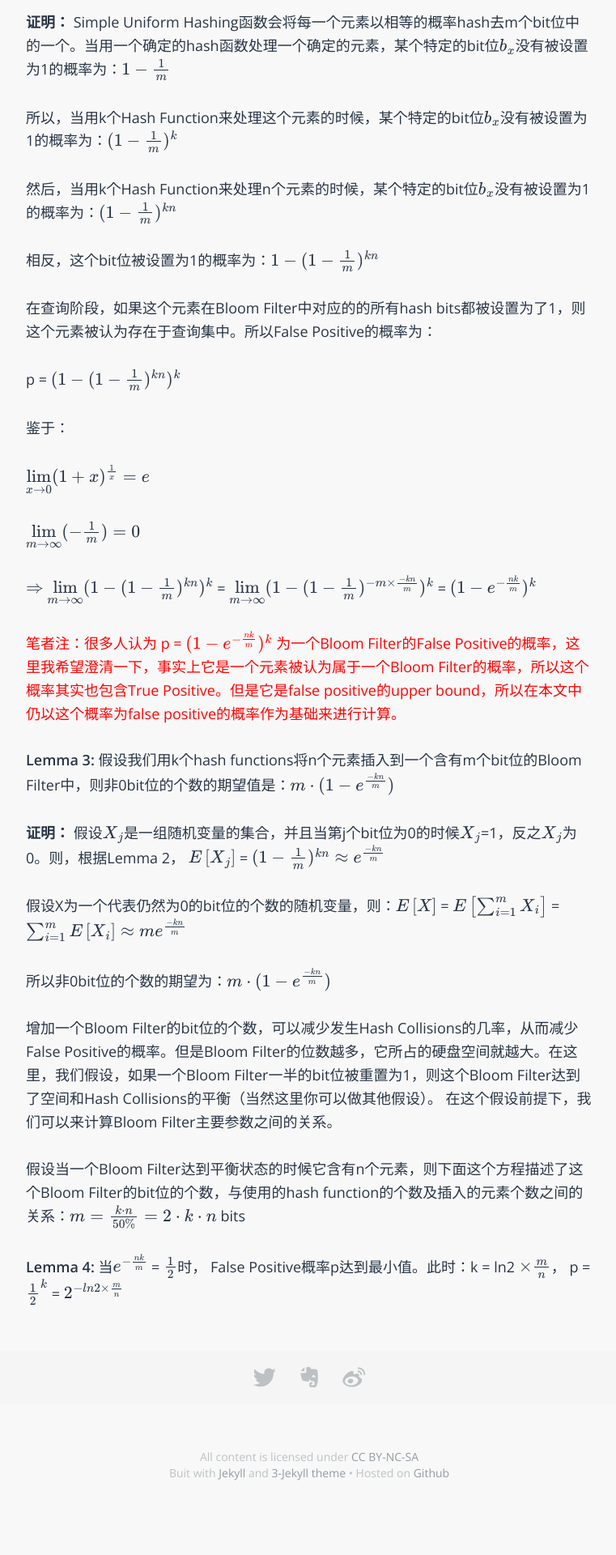
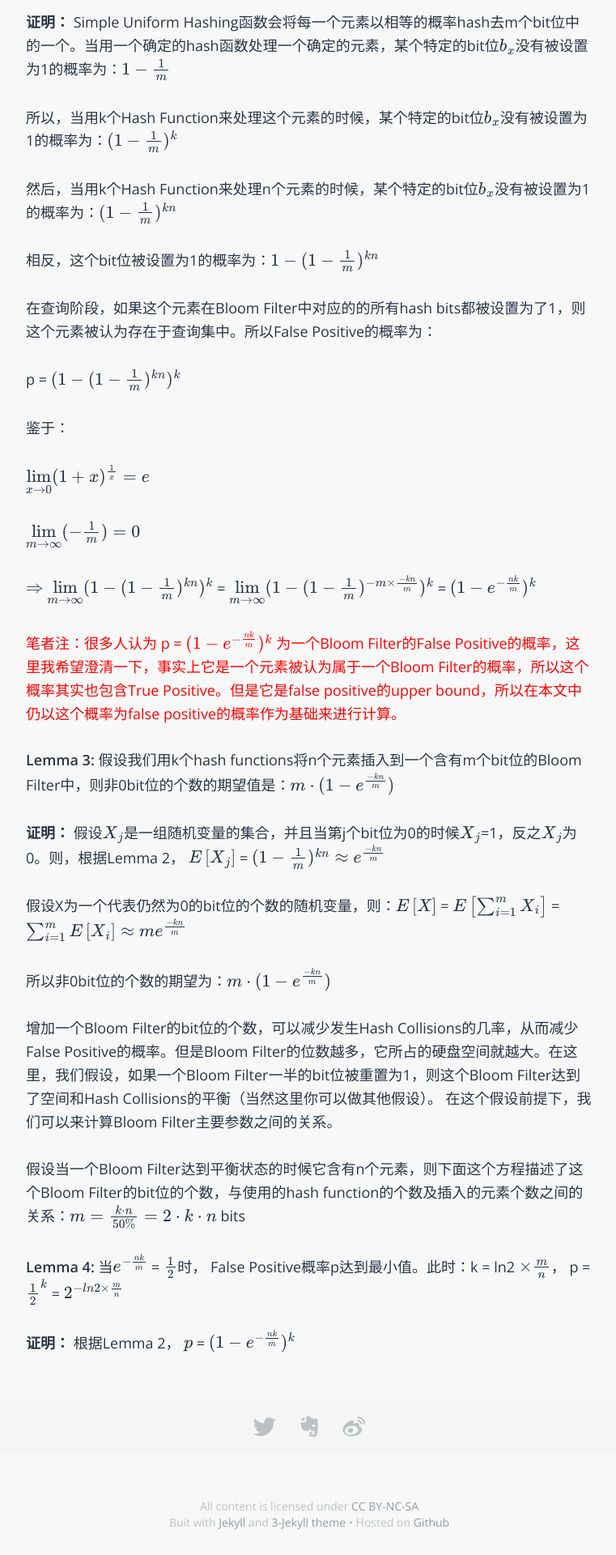
Before and after one commit to sophiesongge/sophiesongge.github.io, a Jekyll site: the page built from _posts/2016-09-06-bloom-filter.markdown, in a window 1280 px wide. Shown: the part 2843-4763 px from the top of the page at 81% size, without its empty margins (258-1019 px from the left). Built offline with Jekyll 4.4.1, drawn with Linux system fonts in a browser that asks for light colours; some web fonts are replaced; formulas are drawn with MathJax 3.

Commit message:
add post for bloom filter

```diff
--- a/_posts/2016-09-06-bloom-filter.markdown
+++ b/_posts/2016-09-06-bloom-filter.markdown
@@ -111,6 +111,8 @@ $\Rightarrow$ $\lim\limits_{m\to\infty}(1-(1-\frac{1}{m})^{kn})^k$ = $\lim\limit
 
 **Lemma 4:** 当$e^{-\frac{nk}{m}}$ = $\frac{1}{2}$时， False Positive概率p达到最小值。此时：k = ln2 $\times \frac{m}{n}$， p = $\frac{1}{2}^k$ = $2^{-ln2 \times \frac{m}{n}}$
 
+**证明：** 根据Lemma 2， $p$ = $(1-e^{-\frac{nk}{m}})^k$
+
 
 
 
```
